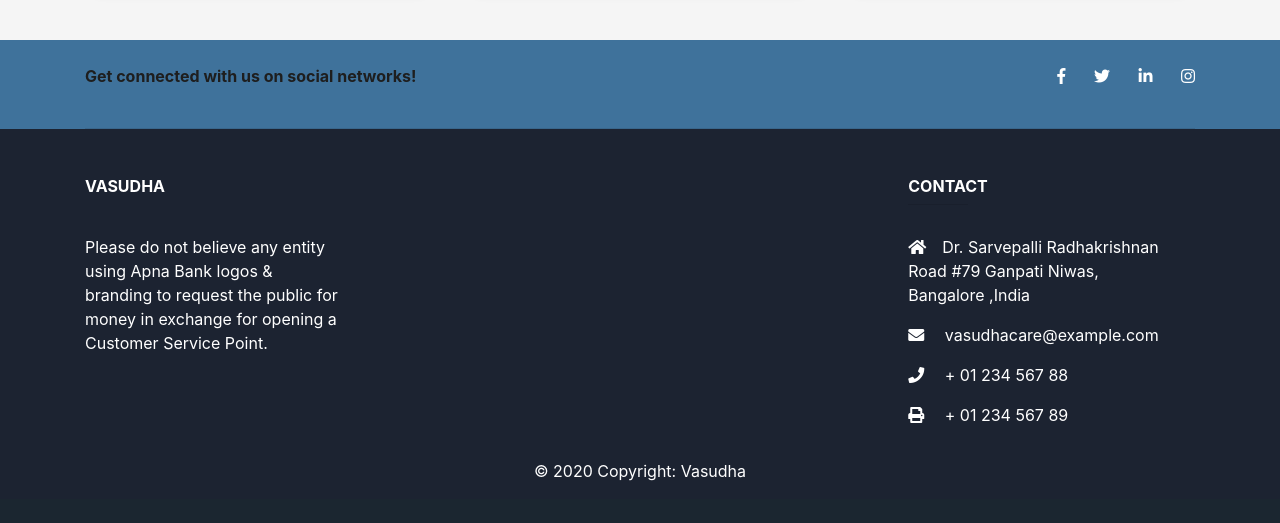
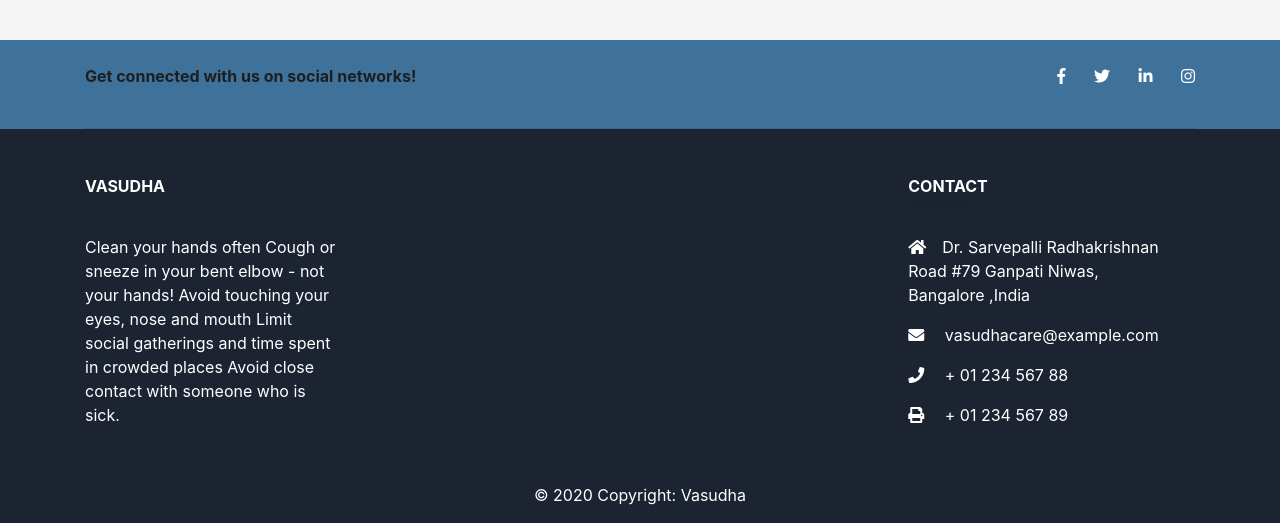
Before and after one commit to sachin0021/Vasudha-covid-19-management-, a PHP site: page /source/index.php in a window 1280 px wide. Shown: the part 1234-1757 px from the top of the page. Before the commit the page ends 1715 px from the top, so only its background shows below. Run offline with PHP 8.4, Linux system fonts and the light colour scheme; some web fonts are replaced.

Commit message:
footer content updated

```diff
--- a/source/index.php
+++ b/source/index.php
@@ -238,9 +238,12 @@ echo $string;
                     <!-- Content -->
                     <h6 class="text-uppercase font-weight-bold text-white">Vasudha</h6>
                     <hr class="teal accent-3 mb-4 mt-0 d-inline-block mx-auto">
-                    <p>Please do not believe any entity using Apna Bank logos & branding to request the public for
-                        money
-                        in exchange for opening a Customer Service Point.</p>
+                    <p>Clean your hands often
+                        Cough or sneeze in your bent elbow - not your hands!
+                        Avoid touching your eyes, nose and mouth
+                        Limit social gatherings and time spent in crowded places
+                        Avoid close contact with someone who is sick.
+                    </p>
 
                 </div>
                 <!-- Grid column -->
```
